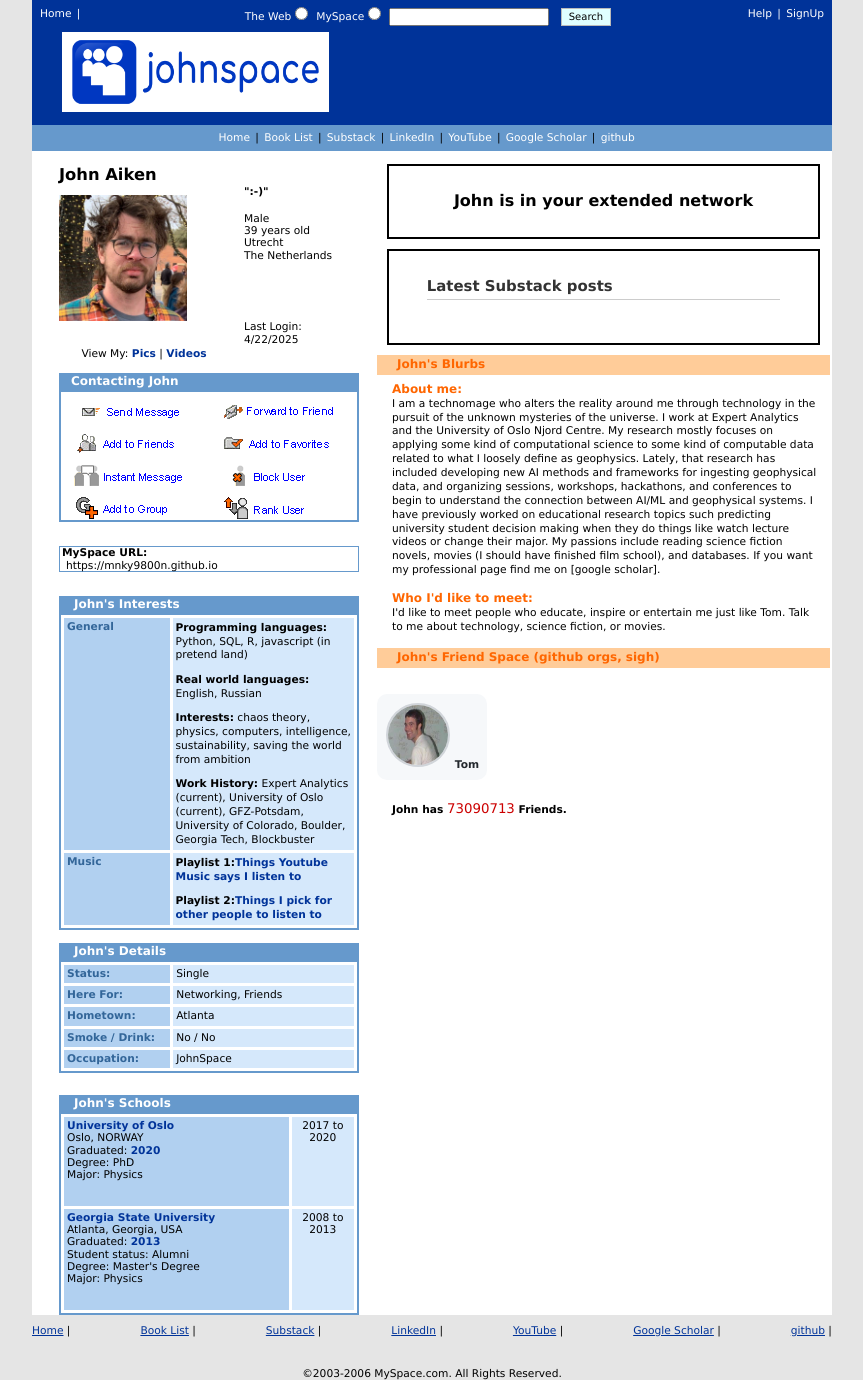
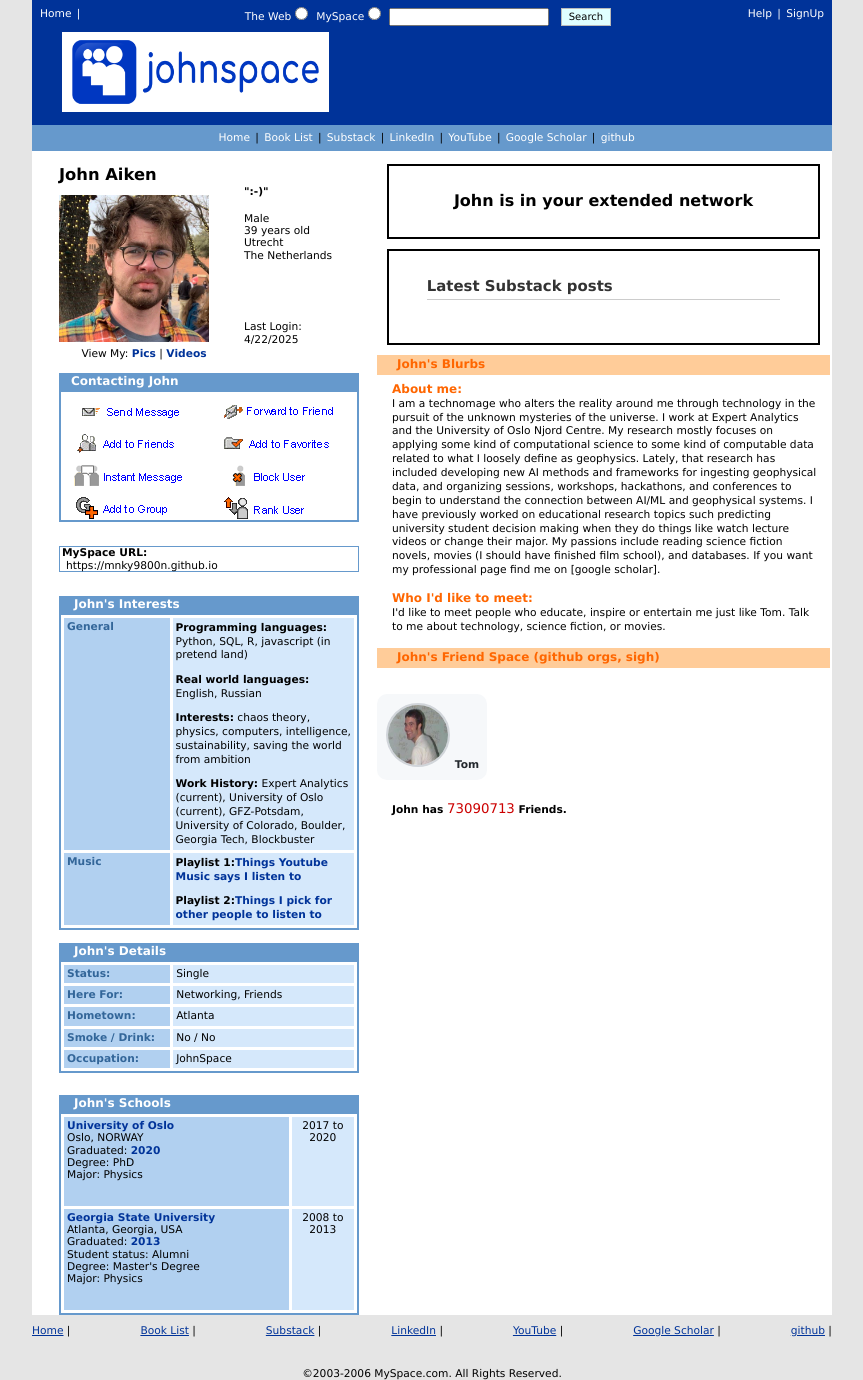
Before and after one commit to mnky9800n/mnky9800n.github.io, a Jekyll site: the page index.html, which Jekyll copies as it is, in a window 1280 px wide. Shown: the whole page, without its empty margins (208-1071 px from the left). Built offline with Jekyll 4.4.1, drawn with Linux system fonts in a browser that asks for light colours.

Commit message:
fixed picture scaling issue

```diff
--- a/index.html
+++ b/index.html
@@ -81,7 +81,7 @@
 
         <!-- Profile Picture -->
         <div class="profile-picture-container">
-          <img class="profile-pic" src="pictures/john-pic.jpg" style="width: 10vw; min-width: 1px;" alt="A profile picture of John, the creator of MySpace.">
+          <img class="profile-pic" src="pictures/john-pic.jpg" style="width: 150px; min-width: 1px;" alt="A profile picture of John, the creator of MySpace.">
 
           <p class="personal-msg"><b>":-)"</b></p>
 
```
